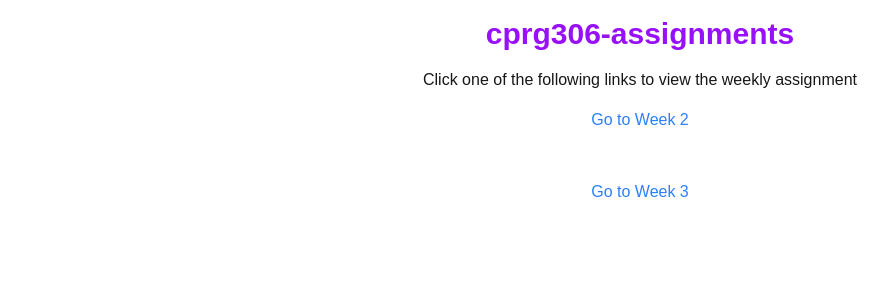
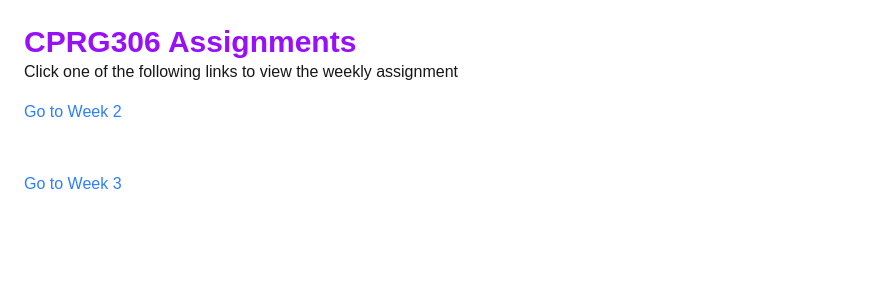
Before and after one commit to CodyLeblanc13/cprg306-assignments, a Next.js app: page / in a window 1280 px wide. Shown: the top 300 px of the page, without its empty margins (0-896 px from the left). Built offline with nearby package versions, Linux system fonts and the light colour scheme.

Commit message:
Changed homepage styling

```diff
--- a/app/page.js
+++ b/app/page.js
@@ -1,10 +1,10 @@
 import Link from "next/link";
 export default function Page() {
   return (
-    <main>
-      <h1 className="text-3xl font-bold text-purple-600 text-center p-4">cprg306-assignments</h1>
-      <p className="text-center pb-4">Click one of the following links to view the weekly assignment</p>
-      <section className="text-center">
+    <main className="p-6">
+      <h1 className="text-3xl font-bold text-purple-600">CPRG306 Assignments</h1>
+      <p className="pb-4">Click one of the following links to view the weekly assignment</p>
+      <section>
       <Link href="/week-2" className="text-underline text-blue-500">
         Go to Week 2
         <p className="text-white ">My name and github link</p>
```
